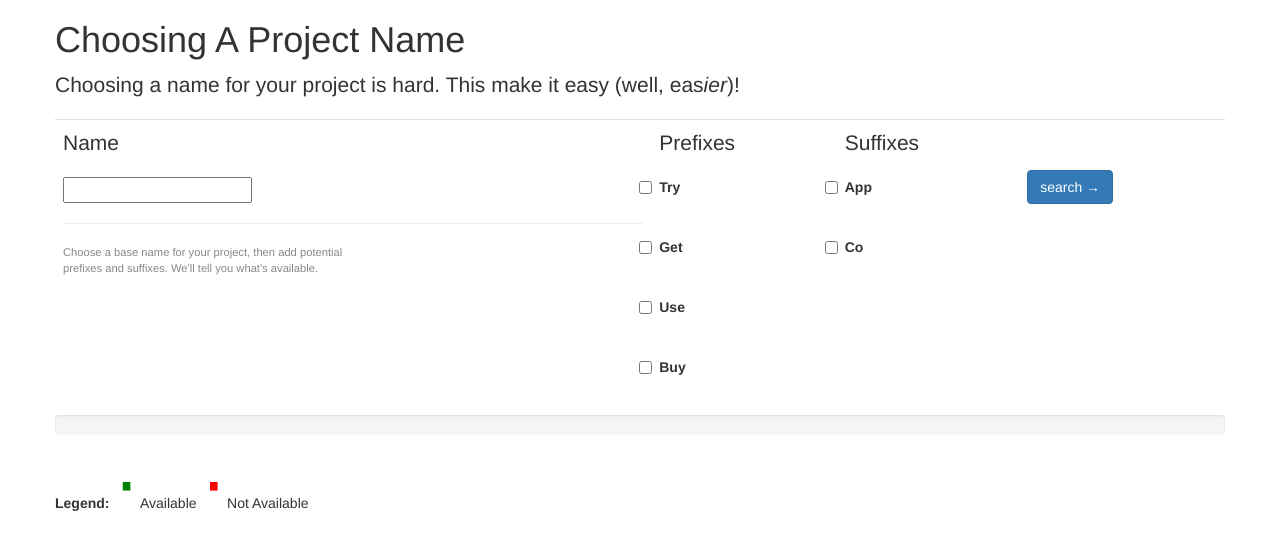
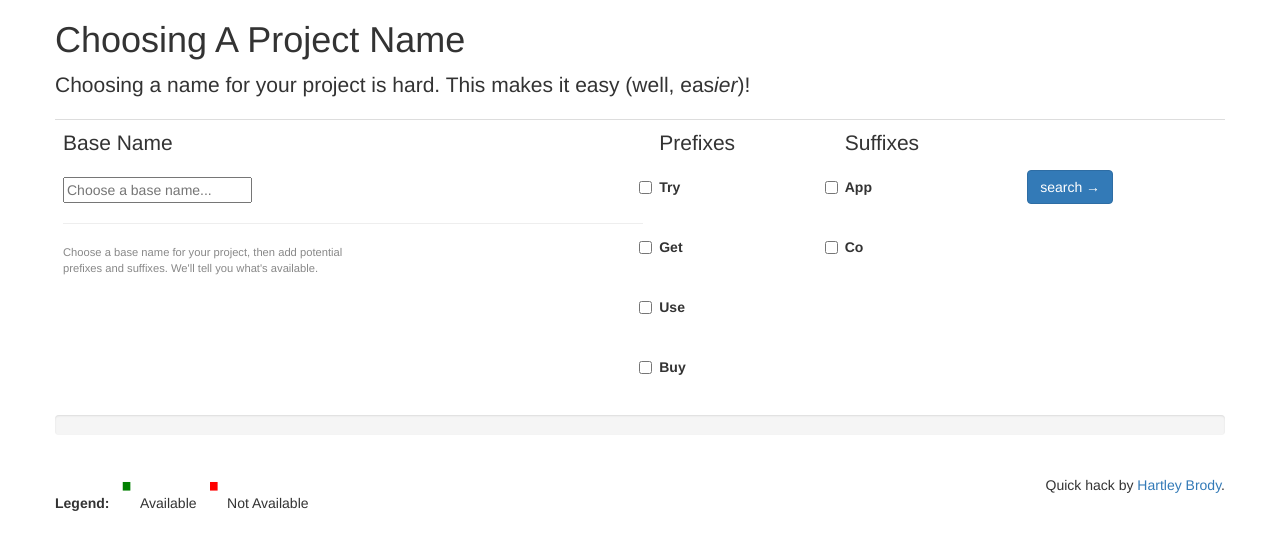
Before and after one commit to hartleybrody/naming, a Flask app: page / in a window 1280 px wide. Shown: the top 550 px of the page. Run offline with Flask 2, Linux system fonts and the light colour scheme; some libraries are stand-ins or nearby versions.

Commit message:
copy and marketing

```diff
--- a/templates/homepage.html
+++ b/templates/homepage.html
@@ -34,7 +34,7 @@
                 <div class="span8 offset2">
                     <h1>Choosing A Project Name</h1>
                     <p class="lead">
-                        Choosing a name for your project is hard. This make it easy (well, eas<em>ier</em>)!
+                        Choosing a name for your project is hard. This makes it easy (well, eas<em>ier</em>)!
                     </p>
                 </div>
             </div><!--.row-->
@@ -44,8 +44,8 @@
                         <table class="table">
                             <tr>
                                 <td>
-                                    <p class="lead">Name</p>
-                                    <input type="text" class="input-large search-query" id="search-box" />
+                                    <p class="lead">Base Name</p>
+                                    <input type="text" class="input-large search-query" id="search-box" placeholder="Choose a base name..." />
                                     <hr />
                                     <p style="font-size:0.8em; color: #888">
                                         Choose a base name for your project, then add potential<br> prefixes and suffixes. We'll tell you what's available.
@@ -90,7 +90,12 @@
 
             <div class="row muted">
                 <div class="span8 offset2">
-                    <strong>Legend:</strong> <span class="true">Available</span> <span class="false">Not Available</span>
+                    <span class="pull-left">
+                        <strong>Legend:</strong> <span class="true">Available</span> <span class="false">Not Available</span>
+                    </span>
+                    <span class="pull-right">
+                        Quick hack by <a href="http://blog.hartleybrody.com/">Hartley Brody</a>.
+                    </span>
                 </div>
             </div><!--.row-->
         </div><!--.container-->
```
